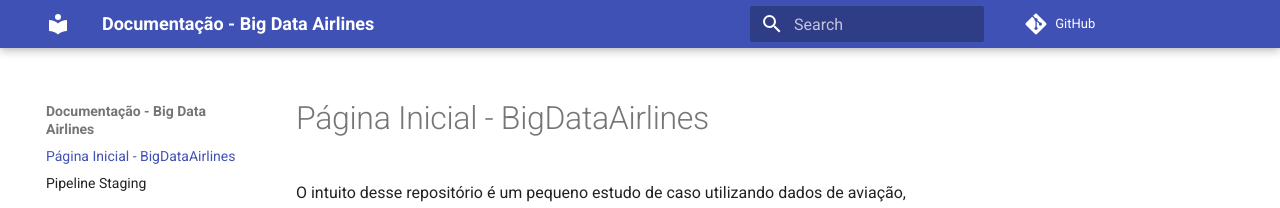
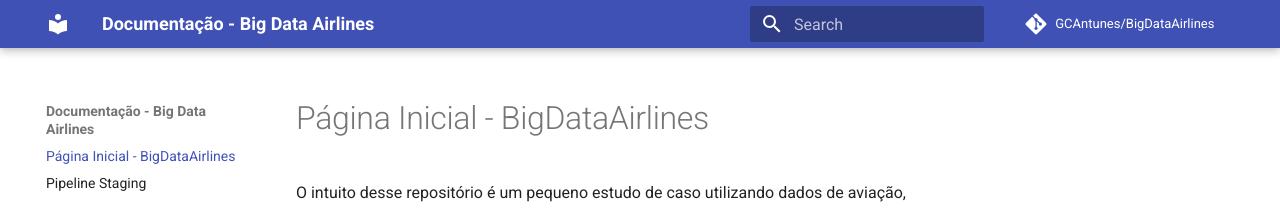
Before and after one commit to GCAntunes/BigDataAirlines, an MkDocs documentation site: the page built from docs/index.md, in a window 1280 px wide. Shown: the top 208 px of the page. Built offline with MkDocs 1.6.1 and Material for MkDocs 9.7.7, drawn with Linux system fonts in a browser that asks for light colours; comment, search, counter and statistics services are not loaded.

Commit message:
Modifica nome do botão de repositorio

```diff
--- a/mkdocs.yml
+++ b/mkdocs.yml
@@ -11,6 +11,7 @@ markdown_extensions:
           format: !!python/name:pymdownx.superfences.fence_code_format
 
 repo_url: https://github.com/GCAntunes/BigDataAirlines
+repo_name: GCAntunes/BigDataAirlines
 
 plugins:
   - search
```
